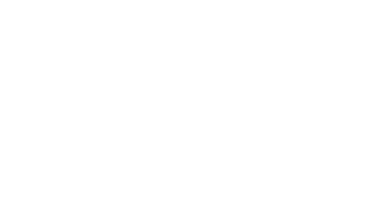
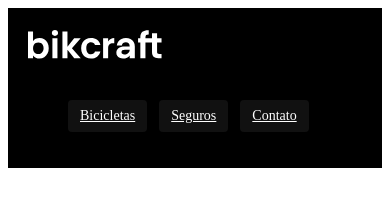
Before and after one commit to xluhramosx/bikcraft, a plain HTML site: page index.html in a window 390 px wide. Drawn offline with Linux system fonts and the light colour scheme.

Commit message:
header e menu

```diff
--- /dev/null
+++ b/css/style.css
@@ -0,0 +1,80 @@
+.body {
+  margin: 0px;
+  font-family: Arial, Helvetica, sans-serif;
+}
+.ul {
+  margin: 0px;
+  padding: 0px;
+  list-style: none;
+  display: none;
+}
+.a {
+  text-decoration: none;
+}
+.header-bg {
+  background-color: #000000;
+}
+.header {
+  display: flex;
+  flex-wrap: wrap;
+  gap: 20px;
+  justify-content: space-between;
+  align-items: center;
+  padding: 20px;
+  max-width: 1200px;
+  margin-left: auto;
+  margin-right: auto;
+}
+.header-menu {
+  display: flex;
+  flex-wrap: wrap;
+  gap: 40px;
+}
+.header-menu a {
+  color: #ffffff;
+  display: inline-block;
+  padding: 16px 0px;
+  font-size: 18px;
+  position: relative;
+}
+
+.header-menu a:after {
+  content: "";
+  display: block;
+  height: 2px;
+  width: 0%;
+  background: #ffffff;
+  margin-top: 4px;
+  transition: 0.3s;
+  position: absolute;
+}
+.header-menu a:hover:after {
+  width: 100%;
+}
+
+@media (max-width: 800px) {
+  .header-menu {
+    gap: 20px;
+  }
+  .header-menu a {
+    background: #111111;
+    padding: 12px 16px;
+    border-radius: 4px;
+  }
+  .header-menu a:hover {
+    background-color: #2e2e2e;
+  }
+  .header-menu a::after {
+    display: none;
+  }
+}
+
+@media (max-width: 600px) {
+  .header-menu {
+    gap: 12px;
+  }
+  .header-menu a {
+    padding: 8px 12px;
+    font-size: 14px;
+  }
+}
--- /dev/null
+++ b/css/utilidades/cores.css
@@ -0,0 +1,75 @@
+:root {
+  --cor-0: #ffffff;
+  --cor-1: #f7f7f7;
+  --cor-2: #ededed;
+  --cor-3: #dedede;
+  --cor-4: #cccccc;
+  --cor-5: #b2b2b2;
+  --cor-6: #9c9c9c;
+  --cor-7: #717171;
+  --cor-8: #595959;
+  --cor-9: #404040;
+  --cor-10: #2e2e2e;
+  --cor-11: #111111;
+  --cor-12: #000000;
+  --cor-p1: #ffbb00;
+  --cor-p2: #e4a30b;
+  --cor-p3: #a66f00;
+  --cor-p4: #664400;
+  --cor-p5: #332200;
+}
+
+.cor-0 {
+  color: var(--cor-0);
+}
+.cor-1 {
+  color: var(--cor-1);
+}
+.cor-2 {
+  color: var(--cor-2);
+}
+.cor-3 {
+  color: var(--cor-3);
+}
+.cor-4 {
+  color: var(--cor-4);
+}
+.cor-5 {
+  color: var(--cor-5);
+}
+.cor-6 {
+  color: var(--cor-6);
+}
+.cor-7 {
+  color: var(--cor-7);
+}
+.cor-8 {
+  color: var(--cor-8);
+}
+.cor-9 {
+  color: var(--cor-9);
+}
+.cor-10 {
+  color: var(--cor-10);
+}
+.cor-11 {
+  color: var(--cor-11);
+}
+.cor-12 {
+  color: var(--cor-12);
+}
+.cor-p1 {
+  color: var(--cor-p1);
+}
+.cor-p2 {
+  color: var(--cor-p2);
+}
+.cor-p3 {
+  color: var(--cor-p3);
+}
+.cor-p4 {
+  color: var(--cor-p4);
+}
+.cor-p5 {
+  color: var(--cor-p5);
+}
--- a/index.html
+++ b/index.html
@@ -1,14 +1,33 @@
 <!DOCTYPE html>
-<html lang="en">
+<html lang="pt-br">
 
 <head>
   <meta charset="UTF-8">
   <meta name="viewport" content="width=device-width, initial-scale=1.0">
-  <title>Document</title>
+  <title>Bikcraft - Bicicletas Elétricas</title>
+  <meta name="description" content="Bicicletas elétricas de alta precisão e qualidade,  feitas sob medida para o cliente. Explore o mundo na sua velocidade com a Bikcraft.">
+  <link rel="stylesheet" href="./css/style.css">
+
+
+  <link rel="preconnect" href="https://fonts.googleapis.com">
+  <link rel="preconnect" href="https://fonts.gstatic.com" crossorigin>
+  <link href="https://fonts.googleapis.com/css2?family=Fira+Sans:wght@400;700&family=Poppins:wght@400;600&family=Roboto:wght@400;500&display=swap" rel="stylesheet">
 </head>
 
 <body>
+  <header class="header-bg">
+    <div class="header">
+      <a href="./"><img src="./img/bikcraft.svg" alt="Bikcraft"></a>
 
+      <nav aria-label="primaria">
+        <ul class="header-menu">
+          <li><a href="./bicicletas.html">Bicicletas</a></li>
+          <li><a href="./seguros.html">Seguros</a></li>
+          <li><a href="./contato.html">Contato</a></li>
+        </ul>
+      </nav>
+    </div>
+  </header>
 </body>
 
 </html>
```
Also changed, not shown: css/utilidades/tipografia.css (added, +74 -0 lines), css/bicicletas/bicicletas-lista.css (added), css/global/global.css (added), css/global/header.css (added), css/home/introducao.css (added), css/utilidades/componentes.css (added).
